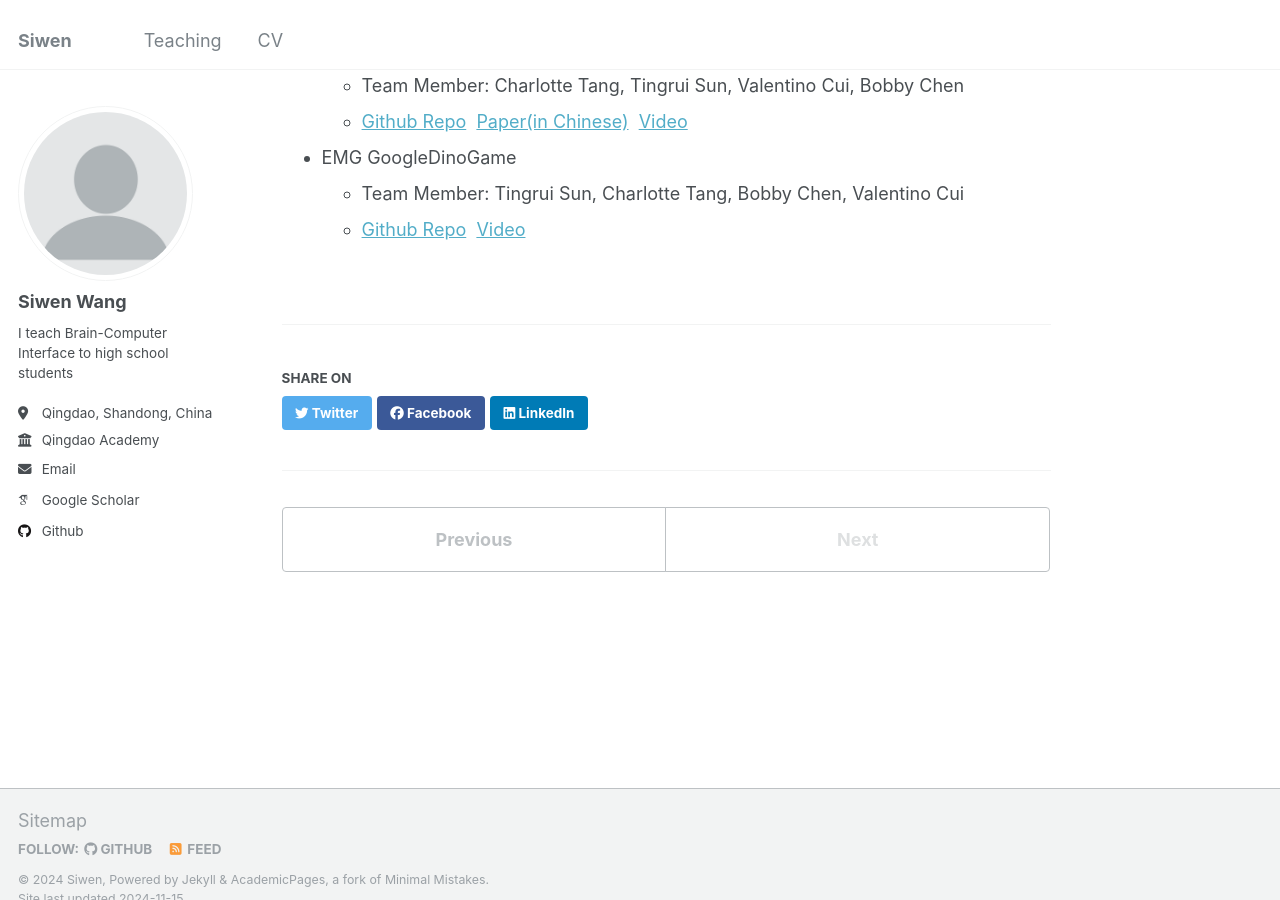
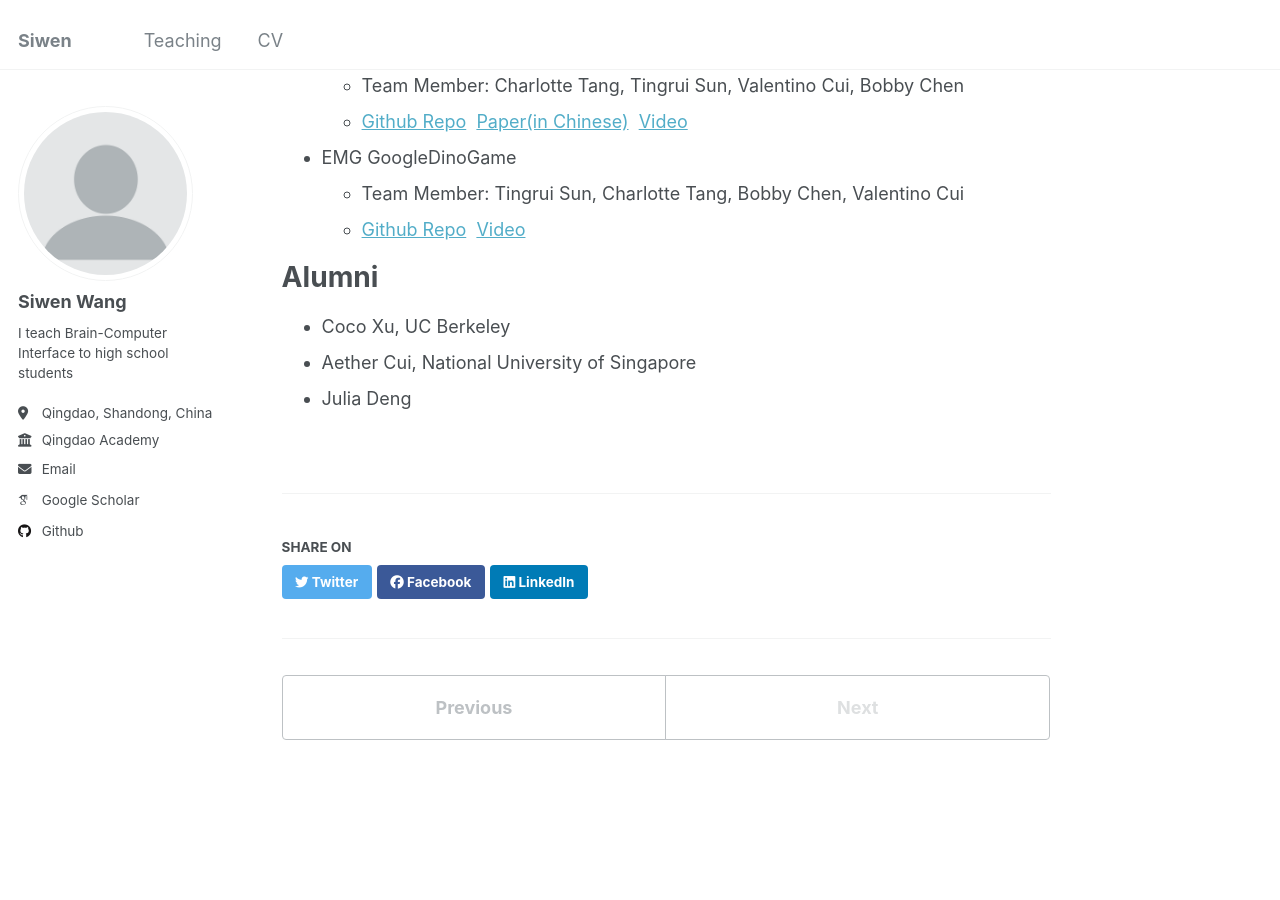
Before and after one commit to siw028/siwen.github.io, a Jekyll site: the page built from _teaching/2015-spring-teaching-1.md, in a window 1280 px wide and 900 px high, scrolled down 953 px. Built offline with Jekyll 4.4.1, drawn with Linux system fonts in a browser that asks for light colours; some web fonts are replaced.

Commit message:
added Aluni

```diff
--- a/_teaching/2015-spring-teaching-1.md
+++ b/_teaching/2015-spring-teaching-1.md
@@ -32,3 +32,9 @@ Projects
 * EMG GoogleDinoGame
     * Team Member: Tingrui Sun, Charlotte Tang, Bobby Chen, Valentino Cui
     * [Github Repo](https://github.com/QABCI/EMG-GoogleDinoGame)&nbsp;&nbsp;[Video](https://www.bilibili.com/video/BV1yz421Q7Di/?spm_id_from=333.788.recommend_more_video.-1)
+
+Alumni
+======
+* Coco Xu, UC Berkeley
+* Aether Cui, National University of Singapore
+* Julia Deng
```
